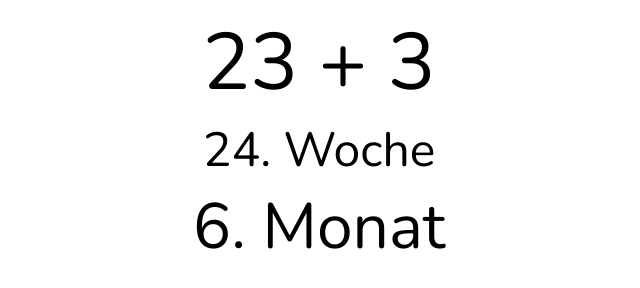
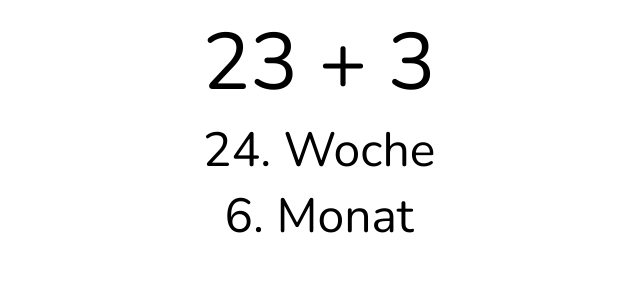
Before and after one commit to lgirndt/stuff, a plain HTML site: page weeks.html in a window 1280 px wide. Shown: the whole page, without its empty margins (321-961 px from the left). Drawn offline with nearby package versions, Linux system fonts and the light colour scheme.

Commit message:
Resize month

```diff
--- a/weeks.html
+++ b/weeks.html
@@ -18,7 +18,7 @@
     text-align: center;
   }
   #month {
-    font-size: 4em;
+    font-size: 3em;
     text-align: center;
   }
   </style>
```
